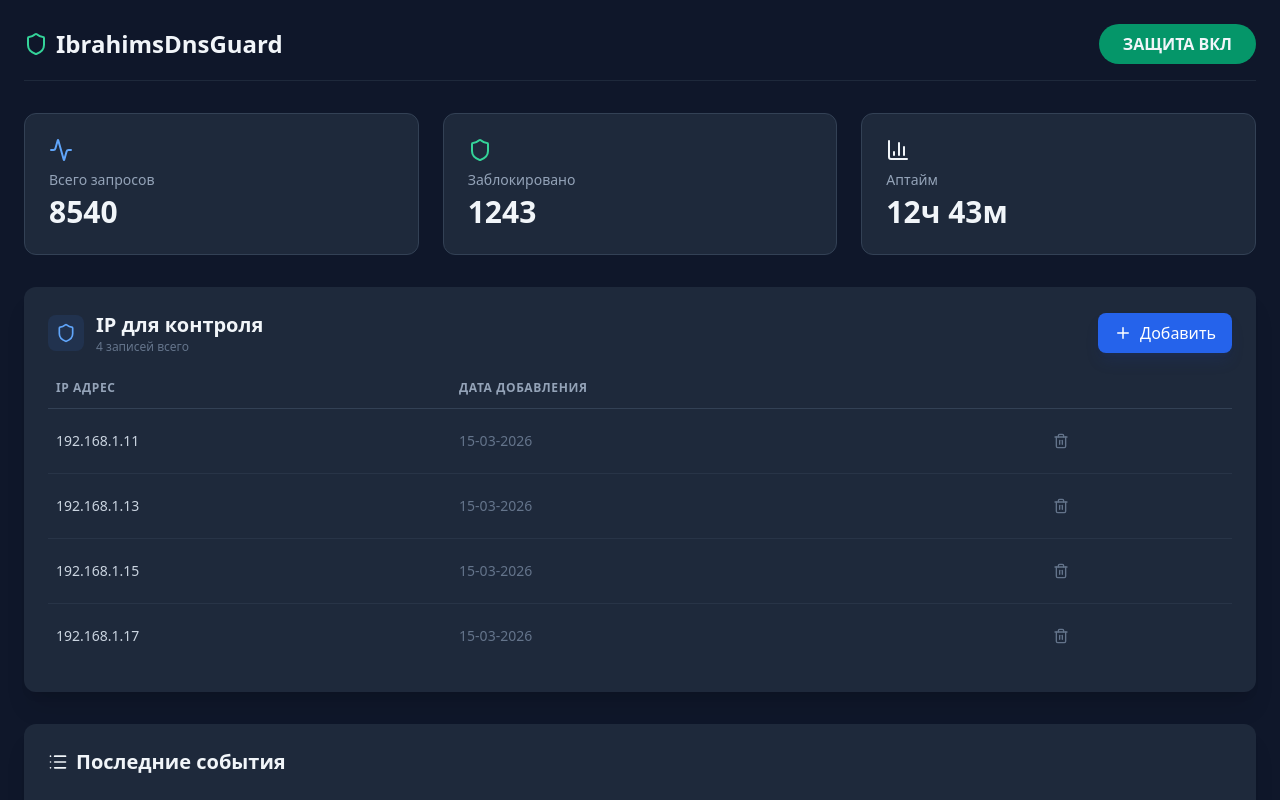
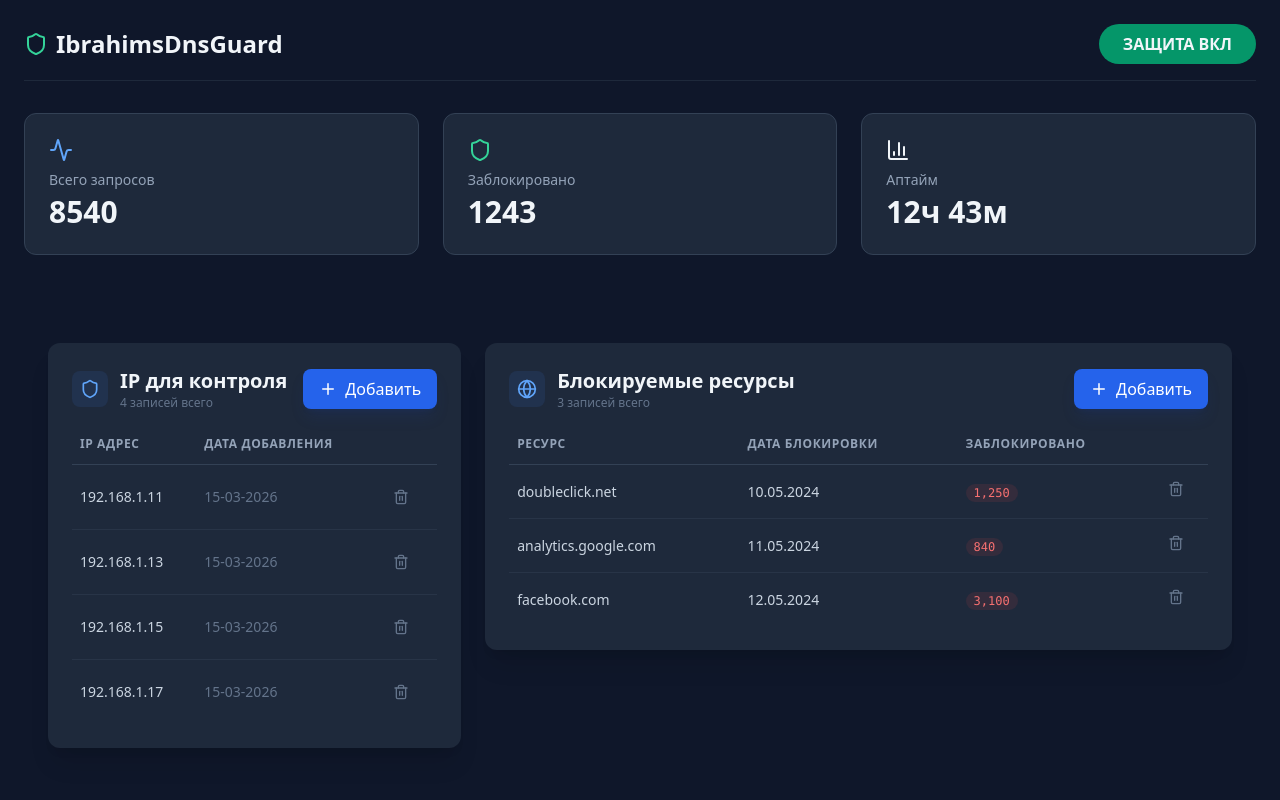
Before and after one commit to bolf/ibgahimsDnsGuard, a React (Create React App) app in the folder frontend/: page / in a window 1280 px wide. Shown: the top 800 px of the page. Built offline with nearby package versions, Linux system fonts and the light colour scheme; the HTML template or start-up script is replaced by a standard one.

Commit message:
+ table for blocked resources

```diff
--- a/frontend/src/App.tsx
+++ b/frontend/src/App.tsx
@@ -3,8 +3,8 @@ import React, { useState } from 'react';
 import DataTableWithBar from './components/DataTableWithBar';
 import ConfirmModal from './components/ConfirmModal';
 import InputModal from './components/InputModal';
-import {isValidLocalIP} from './utils/validators';
-import { Shield, Trash2, Activity, BarChart3, List } from 'lucide-react';
+import { isValidLocalIP } from './utils/validators';
+import { Shield, Trash2, Activity, BarChart3, List, Globe } from 'lucide-react';
 
 // Имитируем данные от нашего будущего Java-сердца
 const MOCK_STATS = {
@@ -26,18 +26,40 @@ interface ControlledIP {
   addDate: string;
 }
 
+interface BlockedResource {
+  id: string;
+  resource: string;
+  blockDate: string;
+  requestCount: number;
+}
+
 const MOCK_LOGS = [
   { id: 1, time: "14:20:01", domain: "doubleclick.net", status: "Blocked", client: "192.168.1.15" },
   { id: 2, time: "14:19:45", domain: "google.com", status: "Allowed", client: "192.168.1.10" },
   { id: 3, time: "14:18:12", domain: "track.evil.com", status: "Blocked", client: "127.0.0.1" },
 ];
 
+const MOCK_RESOURCES: BlockedResource[] = [
+  { id: '1', resource: 'doubleclick.net', blockDate: '10.05.2024', requestCount: 1250 },
+  { id: '2', resource: 'analytics.google.com', blockDate: '11.05.2024', requestCount: 840 },
+  { id: '3', resource: 'facebook.com', blockDate: '12.05.2024', requestCount: 3100 }
+];
+
 export default function Dashboard() {
+  type DataType = 'ip' | 'resource';
   const [isActive, setIsActive] = useState(MOCK_STATS.active);
   const [ipToDelete, setIpToDelete] = useState<string | null>(null);
   const [isModalOpen, setIsModalOpen] = useState(false);
   const [ips, setIps] = useState<ControlledIP[]>(MOCK_IPs);
   const [isAddModalOpen, setIsAddModalOpen] = useState(false);
+
+  // Состояние для модалки удаления
+  const [deleteTarget, setDeleteTarget] = useState<{ id: string, type: DataType } | null>(null);
+  const [isConfirmOpen, setIsConfirmOpen] = useState(false);
+  const [blockedResources, setBlockedResources] = useState<BlockedResource[]>(MOCK_RESOURCES);
+
+  const [isAddIpOpen, setIsAddIpOpen] = useState(false);
+  const [isAddResourceOpen, setIsAddResourceOpen] = useState(false);
 
   const ipColumns = [
     { key: 'ip', label: 'IP АДРЕС' },
@@ -50,14 +72,40 @@ export default function Dashboard() {
       key: 'actions',
       label: '',
       render: (_: any, row: ControlledIP) => (
-        <button onClick={() => openDeleteModal(row.ip)} className="p-2 text-slate-500 hover:text-red-400 hover:bg-red-400/10 rounded-lg transition-all active:scale-90">
+        <button onClick={() => openDeleteModal(row.ip, 'ip')} className="p-2 text-slate-500 hover:text-red-400 hover:bg-red-400/10 rounded-lg transition-all active:scale-90">
           <Trash2 size={16} />
         </button>
       )
     }
   ];
 
-  // Функция сохранения (она не меняется)
+  const blockedResourceColumns = [
+    { key: 'resource', label: 'Ресурс' },
+    { key: 'blockDate', label: 'Дата блокировки' },
+    {
+      key: 'requestCount',
+      label: 'Заблокировано',
+      render: (val: number) => (
+        <span className="bg-red-500/10 text-red-400 px-2 py-0.5 rounded-full text-xs font-mono">
+          {val.toLocaleString()}
+        </span>
+      )
+    },
+    {
+      key: 'actions',
+      label: '',
+      render: (_: any, row: BlockedResource) => (
+        <button
+          onClick={() => openDeleteModal(row.id, 'resource')}
+          className="text-slate-500 hover:text-red-400 transition-colors"
+        >
+          <Trash2 size={16} />
+        </button>
+      )
+    }
+  ];
+
+
   const handleAddIp = (newIp: string) => {
     const newEntry: ControlledIP = {
       ip: newIp,
@@ -67,9 +115,39 @@ export default function Dashboard() {
     setIsAddModalOpen(false);
   };
 
-  const openDeleteModal = (ip: string) => {
-    setIpToDelete(ip);
-    setIsModalOpen(true);
+  const openDeleteModal = (id: string, type: DataType) => {
+    setDeleteTarget({ id, type });
+    setIsConfirmOpen(true);
+  };
+
+  const handleConfirmDelete = () => {
+    if (!deleteTarget) return;
+
+    const { id, type } = deleteTarget;
+
+    if (type === 'ip') {
+      setIps(prev => prev.filter(item => item.ip !== id));
+    } else if (type === 'resource') {
+      setBlockedResources(prev => prev.filter(item => item.id !== id));
+    }
+
+    setIsConfirmOpen(false);
+    setDeleteTarget(null);
+  };
+
+  const handleAddResource = (domain: string) => {
+    const newResource: BlockedResource = {
+      id: Date.now().toString(),
+      resource: domain.toLowerCase(),
+      blockDate: new Date().toLocaleDateString('ru-RU'),
+      requestCount: 0
+    };
+
+    // Обновляем состояние (Immutability!)
+    setBlockedResources(prev => [...prev, newResource]);
+
+    // Закрываем портал
+    setIsAddResourceOpen(false);
   };
 
   const confirmDelete = () => {
@@ -103,6 +181,7 @@ export default function Dashboard() {
         <StatCard icon={<BarChart3 />} title="Аптайм" value={MOCK_STATS.uptime} color="amber" />
       </div>
 
+      <div className="flex flex-col lg:flex-row gap-6 p-6">
         <DataTableWithBar<ControlledIP>
           title="IP для контроля"
           icon={Shield}
@@ -110,6 +189,17 @@ export default function Dashboard() {
           columns={ipColumns}
           onAdd={() => setIsAddModalOpen(true)}
         />
+
+        <div className="flex-1">
+          <DataTableWithBar<BlockedResource>
+            title="Блокируемые ресурсы"
+            icon={Globe}
+            data={blockedResources}
+            columns={blockedResourceColumns}
+            onAdd={() => setIsAddResourceOpen(true)}
+          />
+        </div>
+      </div>
 
       <InputModal
         isOpen={isAddModalOpen}
@@ -126,12 +216,22 @@ export default function Dashboard() {
         }
       />
 
+      <InputModal
+        isOpen={isAddResourceOpen}
+        onClose={() => setIsAddResourceOpen(false)}
+        onSave={handleAddResource}
+        title="Заблокировать домен"
+        icon={Globe}
+        placeholder="напр. doubleclick.net"
+        validate={(val) => val.includes('.') ? true : "Введите корректный домен"}
+      />
+
       <ConfirmModal
-        isOpen={isModalOpen}
-        onClose={() => setIsModalOpen(false)}
-        onConfirm={confirmDelete}
-        title="Внимание!"
-        message={`Удалить ${ipToDelete} из списка обрабатываемых?`}
+        isOpen={isConfirmOpen}
+        onClose={() => setIsConfirmOpen(false)}
+        onConfirm={handleConfirmDelete}
+        title="Подтверждение удаления"
+        message={`Вы действительно хотите удалить ${deleteTarget?.type === 'ip' ? 'IP' : 'ресурс'} ${deleteTarget?.id}?`}
       />
 
       {/* Logs Table */}
```
Lines whose indentation alone changed are shown as unchanged.
